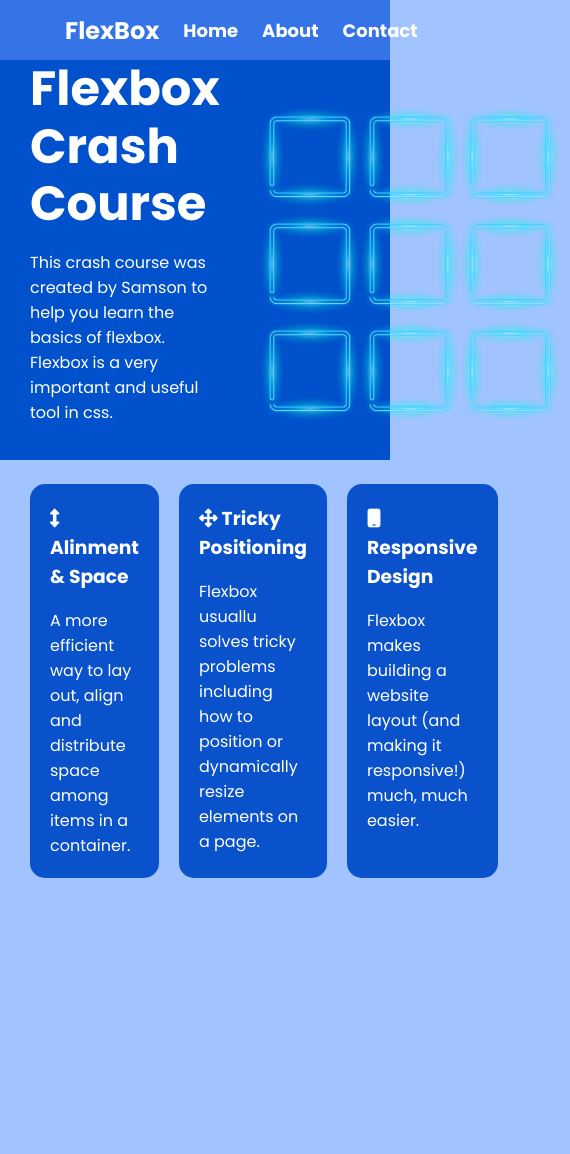
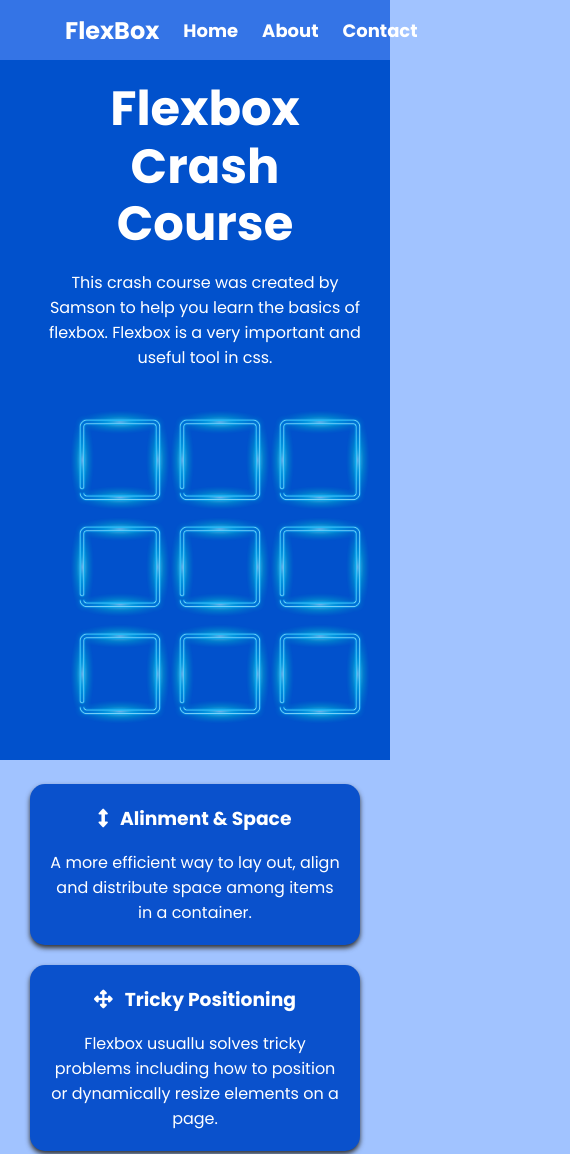
Before and after one commit to SamTush/flex-box, a plain HTML site: page index.html in a window 390 px wide. Shown: the top 1154 px of the page, 570 px wide, since content can reach past the window. Before the commit the page ends 958 px from the top, so only its background shows below. Drawn offline with Linux system fonts and the light colour scheme.

Commit message:
Add media query

```diff
--- a/index.html
+++ b/index.html
@@ -27,7 +27,7 @@
     </nav>
     <header>
         <div class="container container-header">
-            <div>
+            <div class="title">
                 <h1>Flexbox Crash Course</h1>
                 <p>This crash course was created by Samson to help you learn the basics of flexbox. Flexbox is a very important and useful tool in css.</p>
             </div>
--- a/index.scss
+++ b/index.scss
@@ -129,6 +129,11 @@ body {
     .container-header {
         display: flex;
         align-items: center;
+        flex-wrap: wrap;
+
+        .title {
+            max-width: 600px;
+        }
     }
   }
 
@@ -139,13 +144,47 @@ body {
         color: $white;
         margin-top: 24px;
         margin-bottom: 80px;
+        flex-wrap: wrap;
+        max-width: 1100px;
 
         .cards {
             background-color: $background-card;
             padding: 20px;
             border-radius: 15px;
             flex: 1;
+            box-shadow: 0 3px 5px $color;
+
+            i {
+                margin-right: 8px;
+            }
         }
     }
   }
 }
+
+@media (max-width: 1009px) {
+    body {
+        header {
+            .container-header {
+                flex-direction: column;
+                padding-top: 20px;
+                text-align: center;
+
+                .container-grid {
+                    margin-bottom: 40px;
+                }
+            }
+        }
+
+        section {
+            .container {
+                display: block;
+                text-align: center;
+            }
+
+            .cards {
+                margin-top: 20px;
+            }
+        }
+    }
+}
```
Also changed, not shown: dist/css/index.css, 1 other file.
